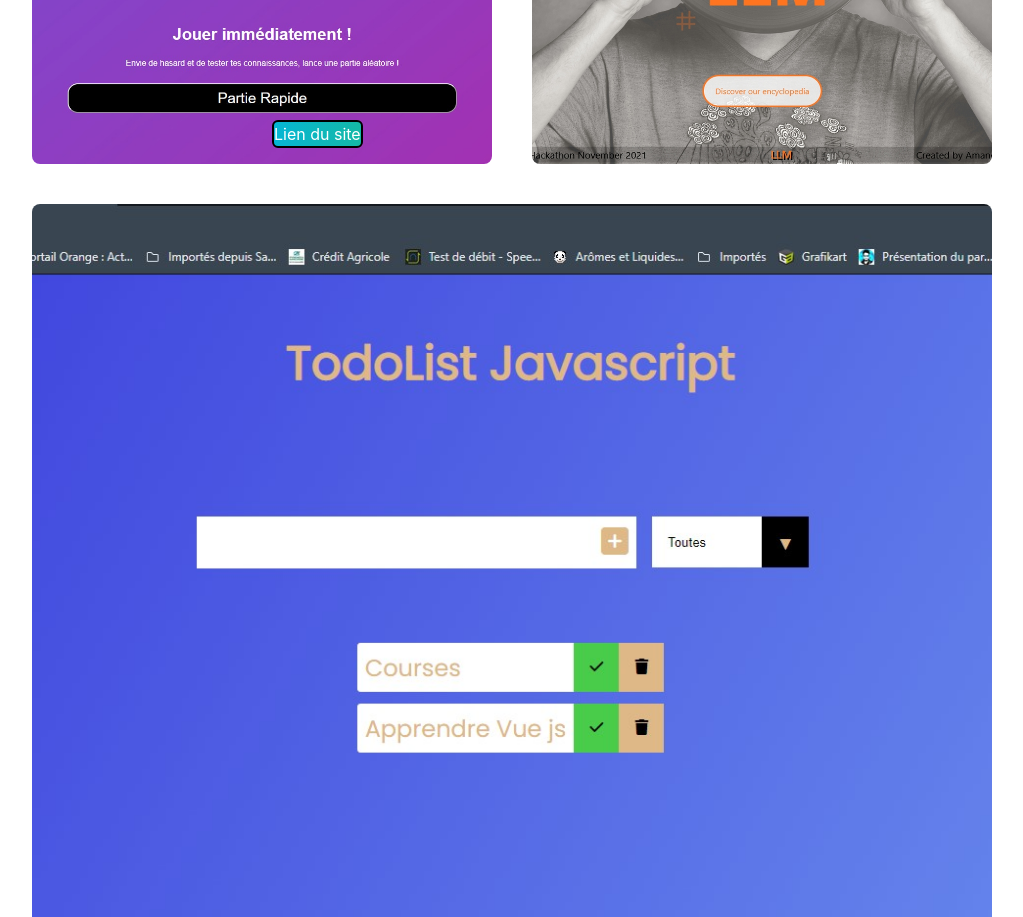
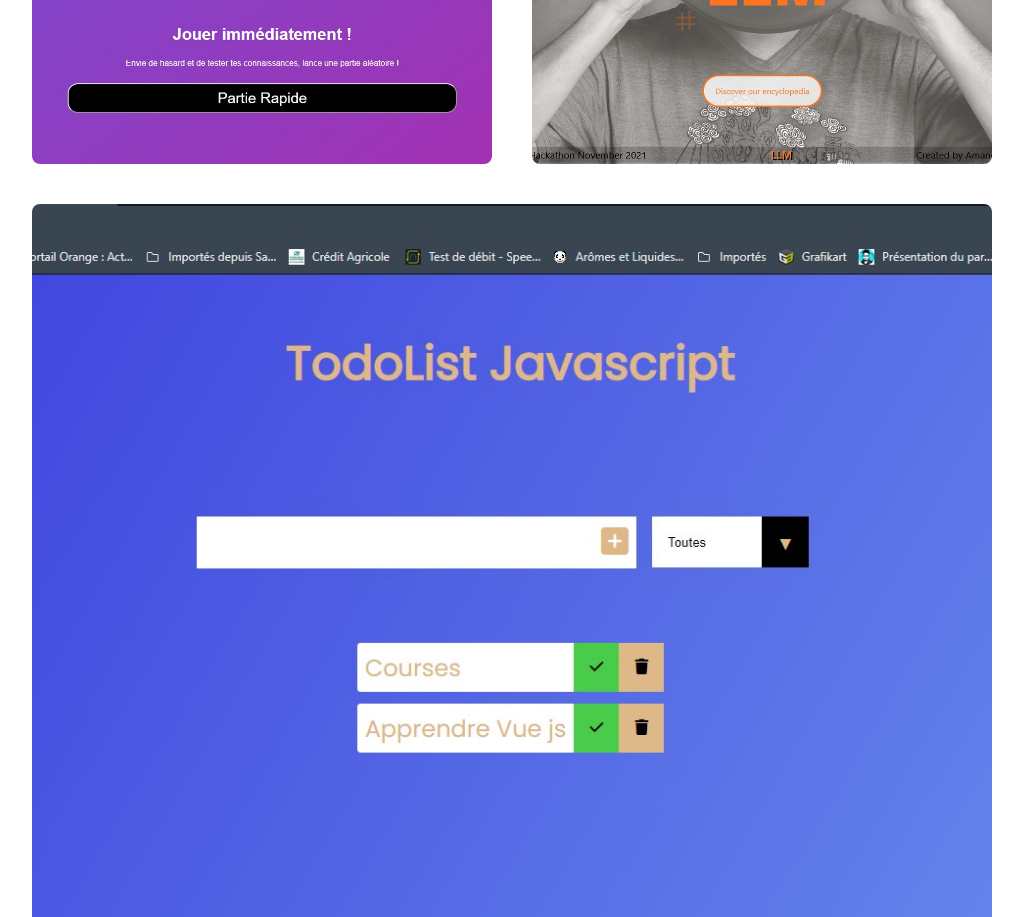
Before and after one commit to Kelhann2608/NextJs-portfolio, a Next.js app: page / in a window 1280 px wide. Shown: the part 1880-2797 px from the top of the page, without its empty margins (128-1151 px from the left). Built offline with nearby package versions, Linux system fonts and the light colour scheme.

Commit message:
bouton lien et card supplémentaire commentés

```diff
--- a/pages/index.js
+++ b/pages/index.js
@@ -89,7 +89,7 @@ export default function Home() {
                 layout="responsive"
                 src={BCT}
               />
-              <a className="absolute text-white border-2 border-black rounded-md bg-gradient-to-r from-cyan-500 to-teal-500 bottom-4 left-60" href="https://marie5060.github.io/Blind-Crash-Test/">Lien du site</a>
+              {/* <a className="absolute text-white border-2 border-black rounded-md bg-gradient-to-r from-cyan-500 to-teal-500 bottom-4 left-60" href="https://marie5060.github.io/Blind-Crash-Test/">Lien du site</a> */}
 
             </div>
             <div className="flex-1 basis-1/3">
```
